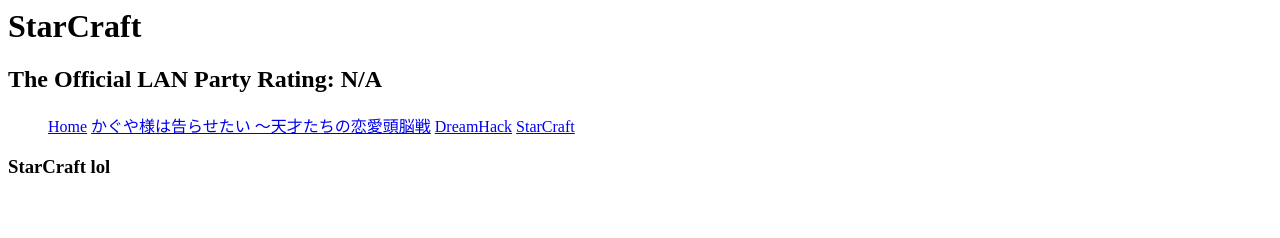
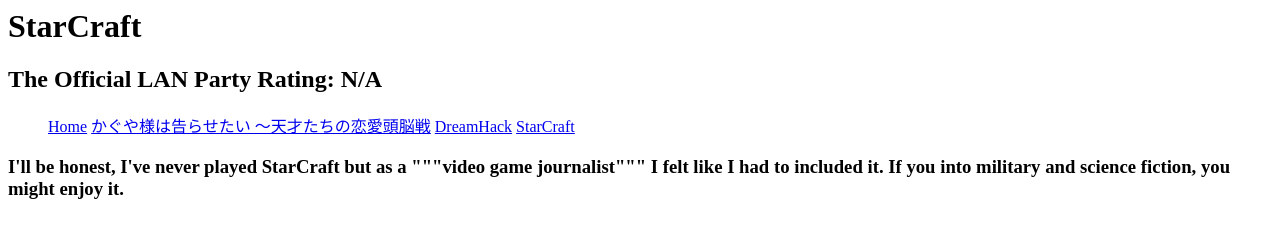
Before and after one commit to AnimeLANparty/AnimeLANparty.github.io, a plain HTML site: page StarCraft.html in a window 1280 px wide. Drawn offline with Linux system fonts and the light colour scheme.

Commit message:
Update StarCraft.html

```diff
--- a/StarCraft.html
+++ b/StarCraft.html
@@ -13,7 +13,7 @@
             <a href="StarCraft.html">StarCraft</a>
         </ol>
 
-        <h3>StarCraft lol</h3>
+        <h3>I'll be honest, I've never played StarCraft but as a """video game journalist""" I felt like I had to included it. If you into military and science fiction, you might enjoy it.</h3>
     </body>
 
 </html>
```
